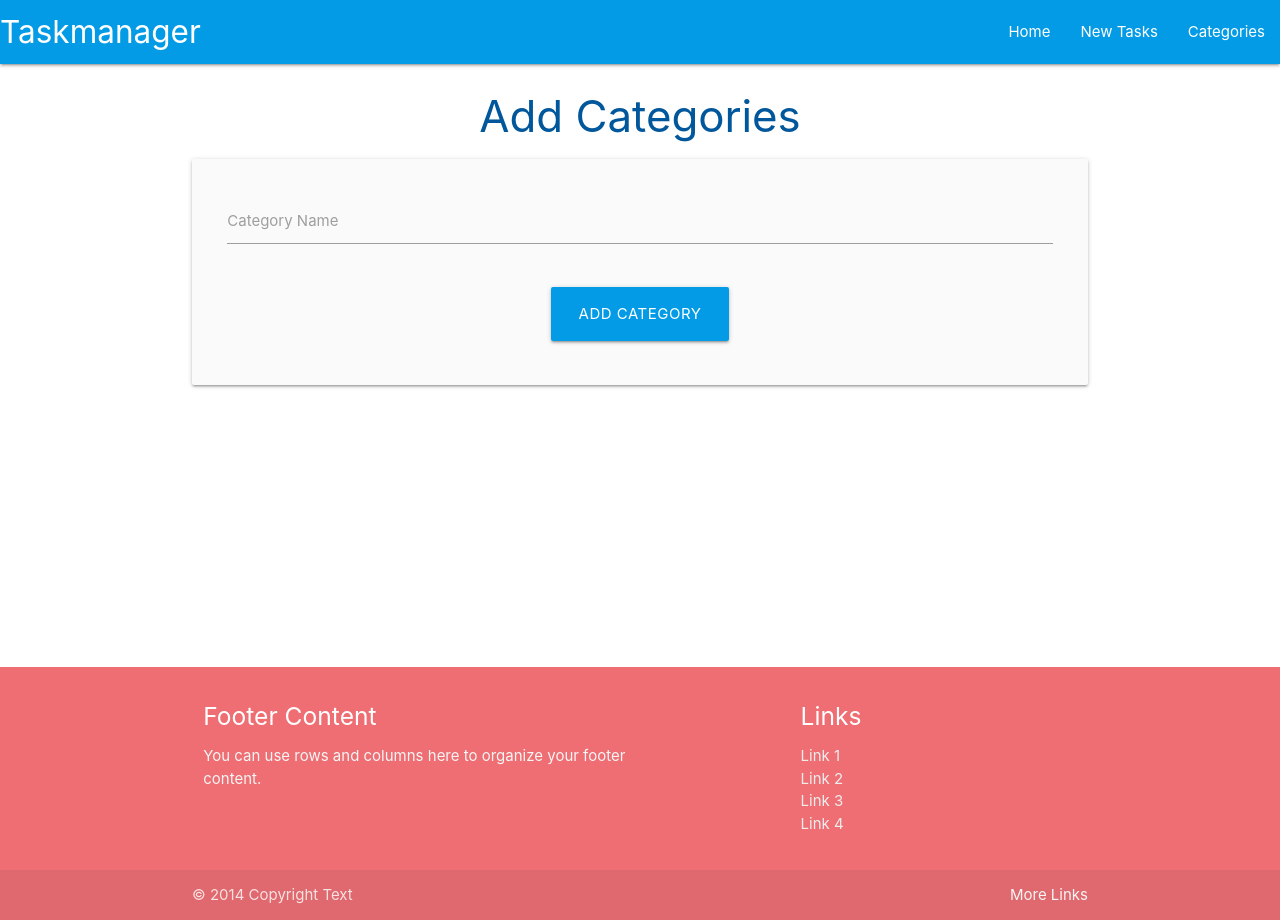
After one commit to DeanoPHP/todo_flask_app, a Flask app: page /add_category in a window 1280 px wide. The commit adds this page. Run offline with Flask 3, Linux system fonts and the light colour scheme.

Commit message:
added routes to category and add_category; allowed user to submit form to add category

```diff
--- a/taskmanager/routes.py
+++ b/taskmanager/routes.py
@@ -1,4 +1,4 @@
-from flask import render_template
+from flask import render_template, request, redirect, url_for
 from taskmanager import app, db
 from taskmanager.models import Category, Task
 
@@ -6,3 +6,18 @@ from taskmanager.models import Category, Task
 @app.route("/")
 def home():
     return render_template("task.html")
+
+
+@app.route("/categories")
+def categories():
+    return render_template("category.html")
+
+
+@app.route("/add_category", methods=["GET", "POST"])
+def add_category():
+    if request.method == "POST":
+        category = Category(category_name=request.form.get("category_name"))
+        db.session.add(category)
+        db.session.commit()
+        return redirect(url_for("categories"))
+    return render_template("add_category.html")
--- /dev/null
+++ b/taskmanager/templates/add_category.html
@@ -0,0 +1,21 @@
+{% extends "base.html" %}
+{% block content %}
+<h3 class="light-blue-text text-darken-4 center-align">Add Categories</h3>
+<div class="row card-panel grey lighten-5">
+    <form class="col s12" method="POST" action="{{ url_for('add_category') }}">
+        <div class="row">
+            <div class="input-field col s12">
+                <input id="category_name" name="category_name" type="text" minlength="3" maxlength="25" reguired class="validate">
+                <label for="category_name">Category Name</label>
+            </div>
+        </div>
+        <div class="row ">
+            <div class="col s12 center-align">
+                <button type="submit" class="btn-large light-blue darken-1">
+                    Add Category
+                </button>
+            </div>
+        </div>
+    </form>
+</div>
+{% endblock %}
--- a/taskmanager/templates/base.html
+++ b/taskmanager/templates/base.html
@@ -19,7 +19,7 @@
                     <ul class="right hide-on-med-and-down">
                         <li><a href="{{ url_for('home') }}">Home</a></li>
                         <li><a href="">New Tasks</a></li>
-                        <li><a href="">Categories</a></li>
+                        <li><a href="{{ url_for('categories') }}">Categories</a></li>
                     </ul>
                 </div>
             </nav>
@@ -27,7 +27,7 @@
             <ul class="sidenav" id="mobile-demo">
                 <a href="{{ url_for('home') }}">Home</a></li>
                 <li><a href="">New Tasks</a></li>
-                <li><a href="">Categories</a></li>
+                <li><a href="{{ url_for('categories') }}">Categories</a></li>
             </ul>
         </header>
 
```
Also changed, not shown: taskmanager/templates/category.html (added, +11 -0 lines).
